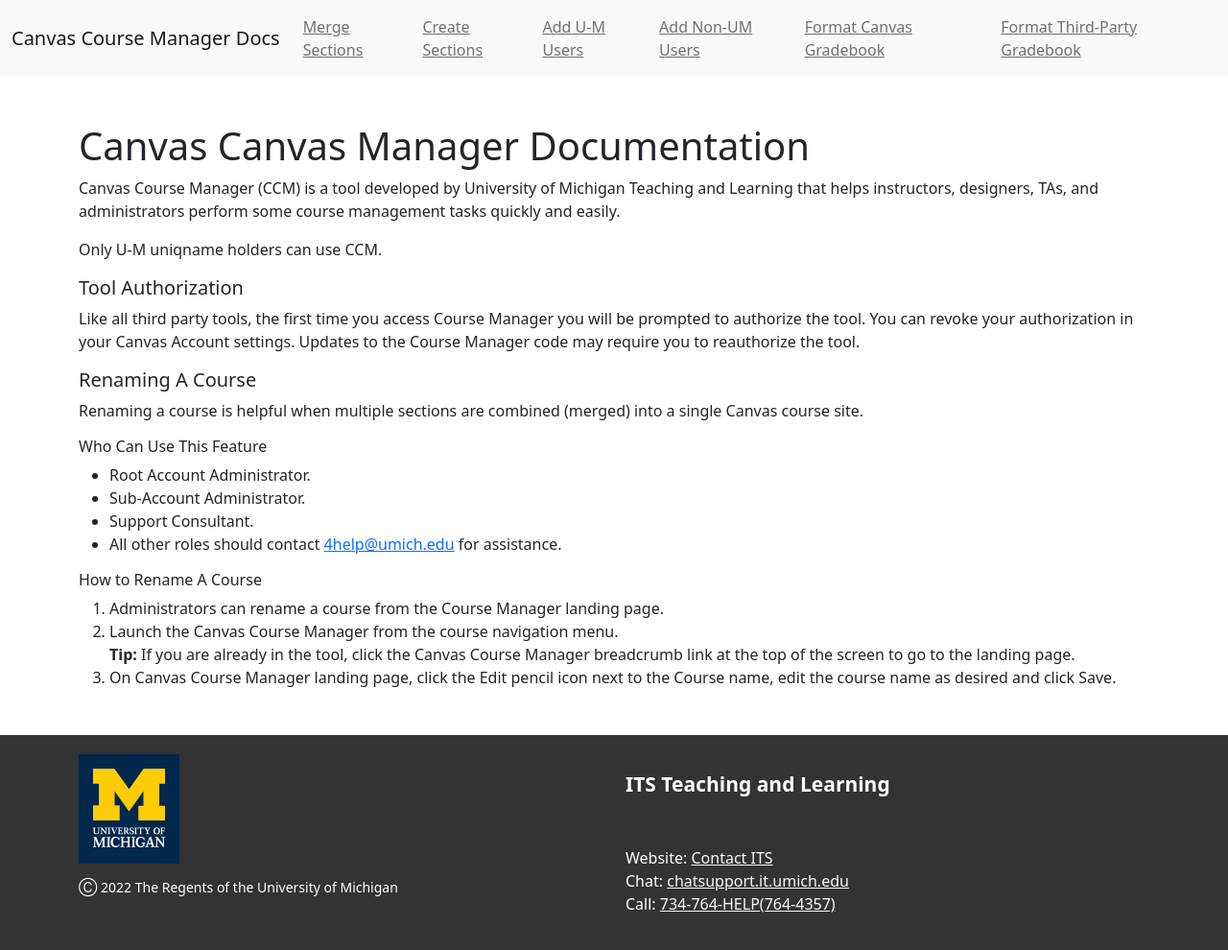
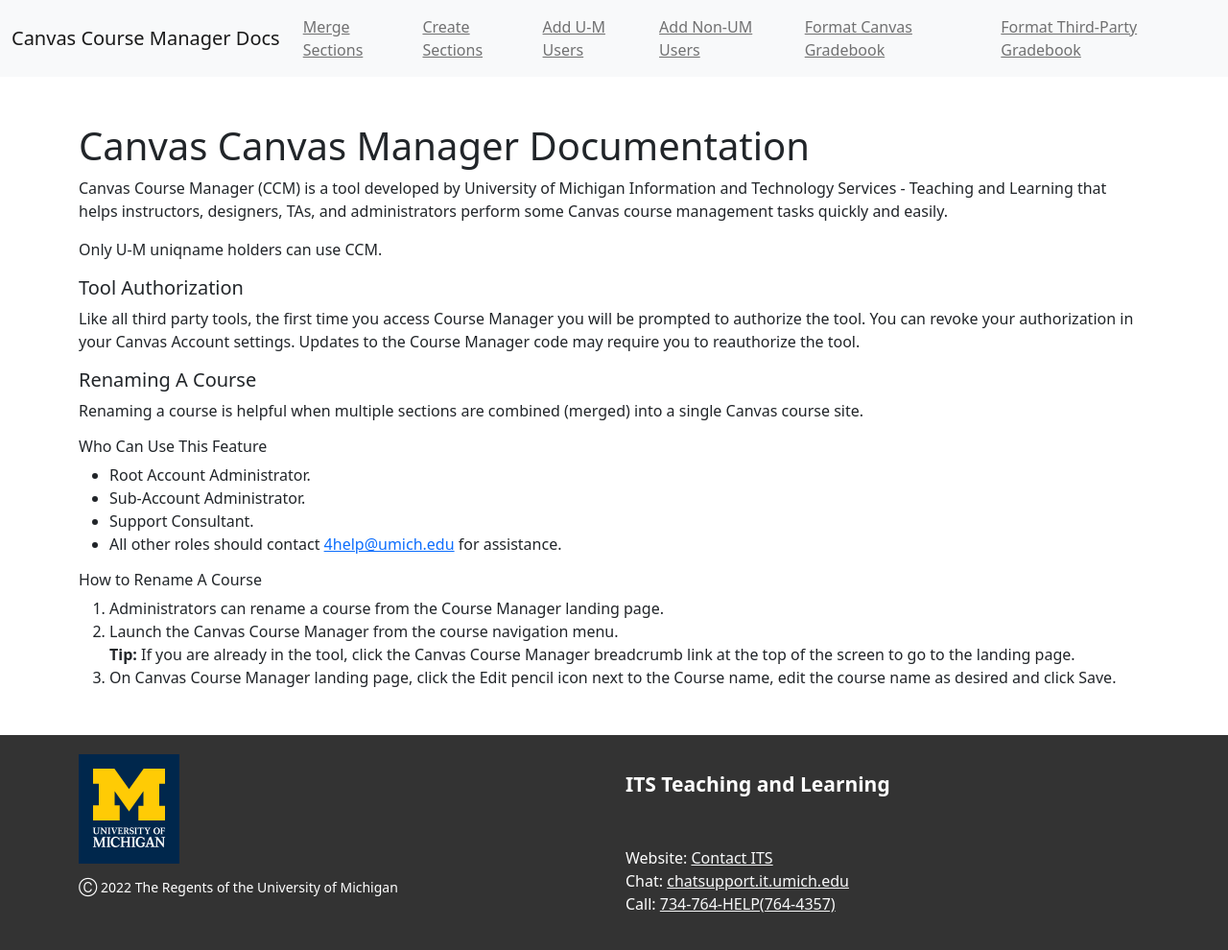
Before and after one commit to tl-its-umich-edu/canvas-course-manager-next, a Jekyll site: the page built from docs/index.html, in a window 1280 px wide. Shown: the whole page at 96% size. Built offline with Jekyll 4.4.1, drawn with Linux system fonts in a browser that asks for light colours.

Commit message:
Update docs/index.html
Co-authored-by: Sam Sciolla <35741256+ssciolla@users.noreply.github.com>

```diff
--- a/docs/index.html
+++ b/docs/index.html
@@ -3,7 +3,10 @@
 title: Home
 ---
 <h1 class="mt-5">Canvas Canvas Manager Documentation</h1>
-<p>Canvas Course Manager (CCM) is a tool developed by University of Michigan Teaching and Learning that helps instructors, designers, TAs, and administrators perform some course management tasks quickly and easily. </p>
+<p>
+  Canvas Course Manager (CCM) is a tool developed by University of Michigan Information and Technology Services - Teaching and Learning
+  that helps instructors, designers, TAs, and administrators perform some Canvas course management tasks quickly and easily.
+</p>
 <p>Only U-M uniqname holders can use CCM.</p>
 <h2 class="h5">Tool Authorization</h2>
 <p>
```
